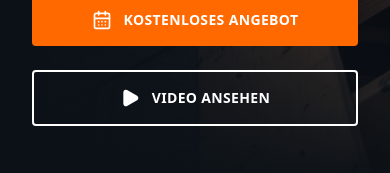
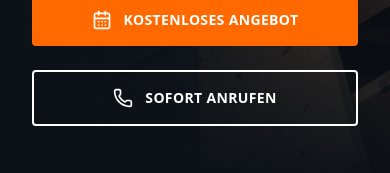
Before and after one commit to Moatez-km/roofing-website, a React (Vite) app: page / in a window 390 px wide. Shown: the part 817-990 px from the top of the page. Built offline with nearby package versions, Linux system fonts and the light colour scheme.

Commit message:
Change Video button to Call button (SOFORT ANRUFEN) with Phone icon and link to phone number

```diff
--- a/src/App.tsx
+++ b/src/App.tsx
@@ -108,10 +108,13 @@ export default function App() {
               <CalendarDays className="w-5 h-5" />
               KOSTENLOSES ANGEBOT
             </button>
-            <button className="flex items-center justify-center gap-3 bg-transparent border-2 border-white hover:bg-white/10 text-white px-8 py-4 font-bold text-sm tracking-wide transition-colors rounded-sm">
-              <Play className="w-5 h-5 fill-current" />
-              VIDEO ANSEHEN
-            </button>
+            <a
+              href="tel:(555) 123-4567"
+              className="flex items-center justify-center gap-3 bg-transparent border-2 border-white hover:bg-white/10 text-white px-8 py-4 font-bold text-sm tracking-wide transition-colors rounded-sm no-underline"
+            >
+              <Phone className="w-5 h-5" />
+              SOFORT ANRUFEN
+            </a>
           </div>
         </div>
       </main>
```
Also changed, not shown: assets/screenshot.png.
